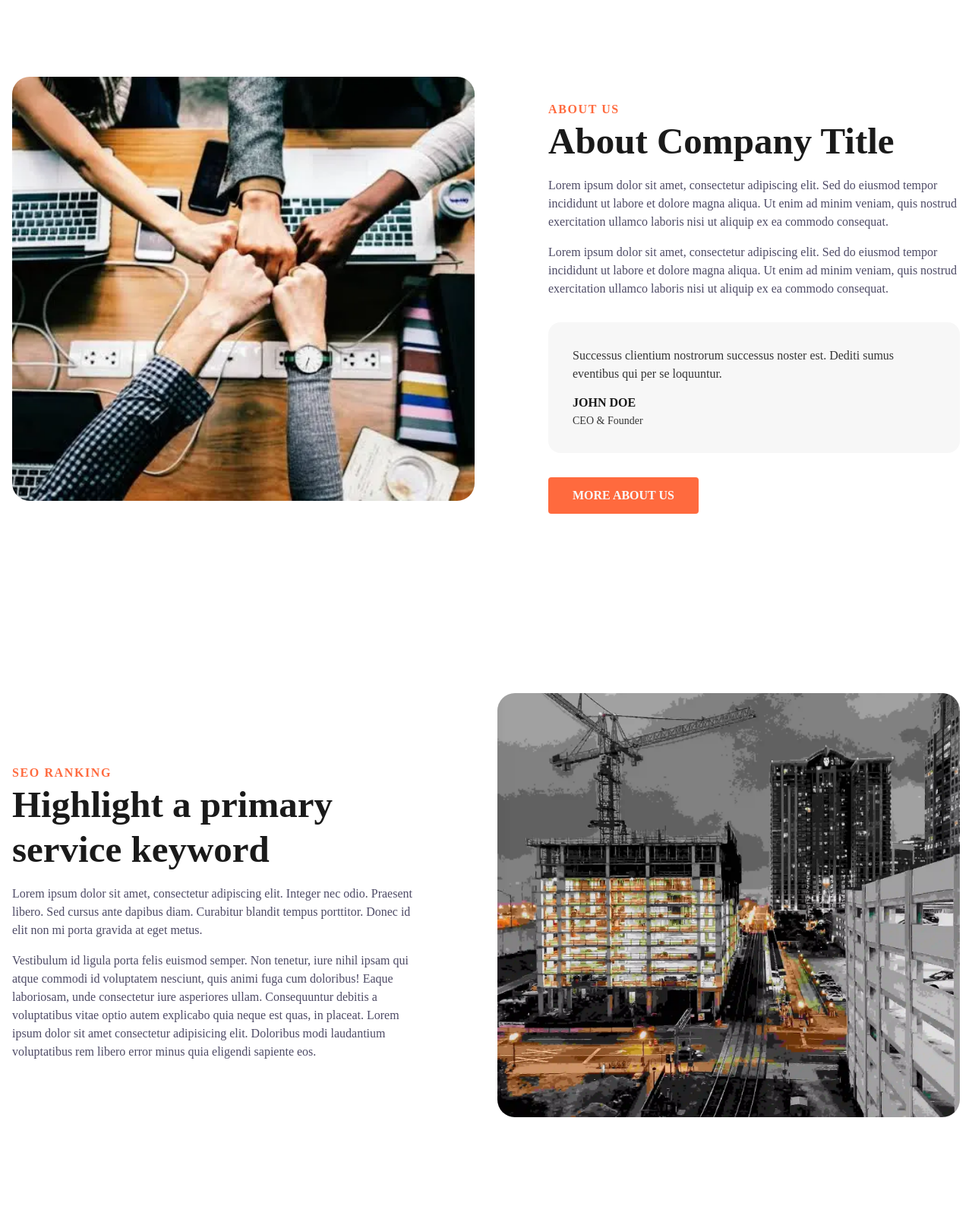
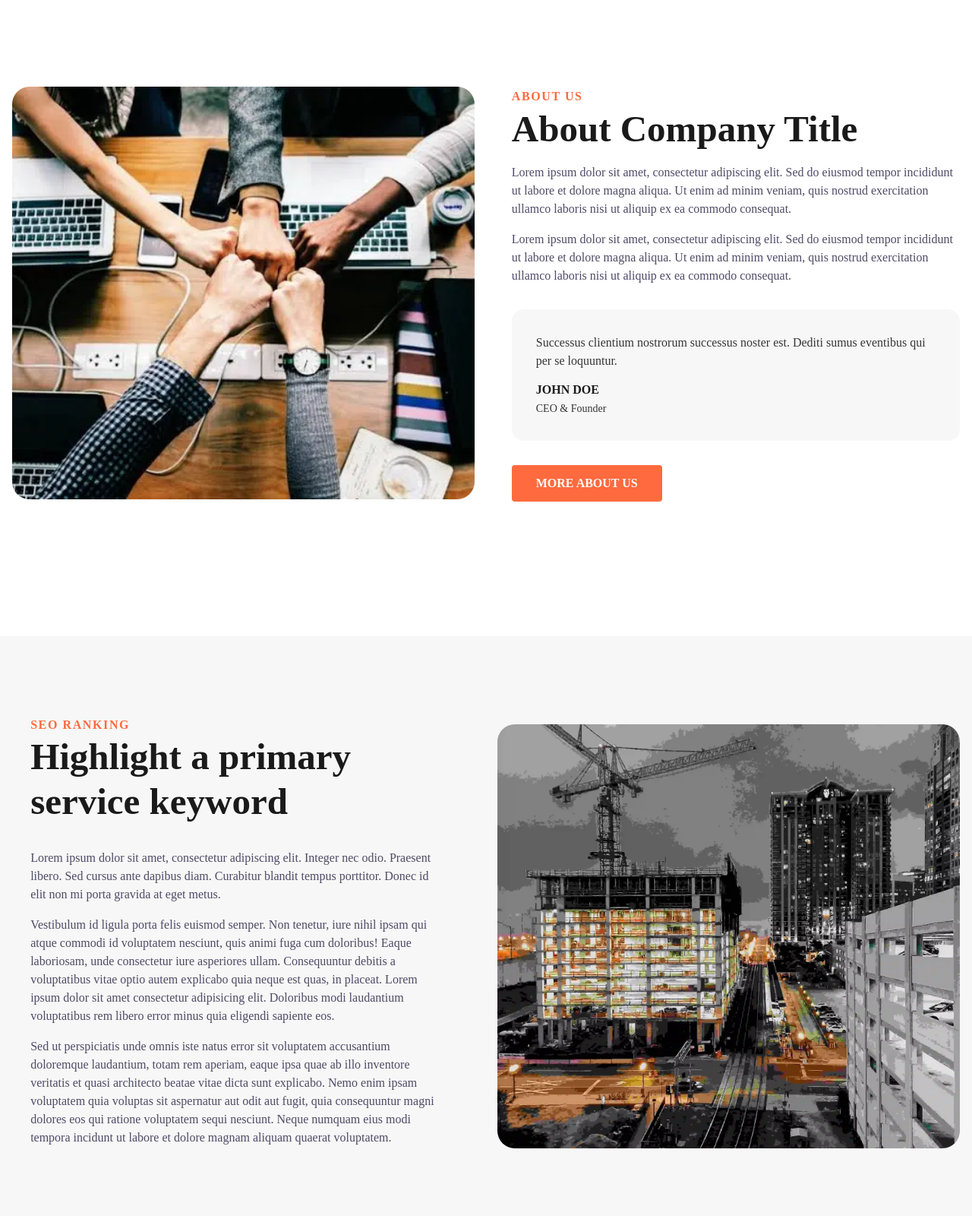
Before and after one commit to cristianvmac/Eleventy-Starter, an Eleventy site: page src/index.html in a window 1280 px wide. Shown: the part 1240-2840 px from the top of the page at 76% size. Built offline with nearby package versions, Linux system fonts and the light colour scheme; Eleventy itself is replaced by a stand-in of ours; files that its build step writes are made by us from their sources.

Commit message:
minor change in index for sbs-r

```diff
--- a/src/assets/css/local.css
+++ b/src/assets/css/local.css
@@ -49,7 +49,7 @@
 
     #sbs .cs-picture1 {
         width: 39.625em;
-        height: 36.3125em;
+        height: 35.3125em;
         top: 0;
         left: 0;
       /*  margin-left: 1rem;*/
@@ -66,8 +66,10 @@
     }
 
     #sbs .cs-right {
-        max-width: 33.875rem;
+        max-width: 39.4375rem;
+        height: 39.75em;
         margin: auto;
+        padding-top: 1rem;
     }
 
     #sbs .cs-topper {
@@ -198,6 +200,7 @@
 @media only screen and (min-width: 0em) {
     #sbs-r {
         padding: var(--sectionPadding);
+        background-color: #f7f7f7;
     }
 
     #sbs-r .cs-container {
@@ -211,7 +214,7 @@
         row-gap: 2.5rem;
     }
 
-    #sbs-r .cs-left {
+    #sbs-r .cs-right {
         font-size: min(2.31vw, 0.7em);
         width: 39.4375em;
         height: 39.75em;
@@ -223,6 +226,7 @@
         display: block;
         position: absolute;
         overflow: hidden;
+        margin-top: 1rem;
     }
 
     #sbs-r .cs-picture img {
@@ -251,7 +255,7 @@
         left: 0;
     }
 
-    #sbs-r .cs-right {
+    #sbs-r .cs-left {
         max-width: 33.875rem;
         margin: auto;
     }
@@ -264,6 +268,7 @@
     #sbs-r .cs-title {
         text-align: left;
         max-width: 50rem;
+        padding-bottom: 1rem;
     }
 
     #sbs-r .cs-text {
@@ -324,7 +329,7 @@
         gap: 3.25rem;
     }
 
-    #sbs-r .cs-left {
+    #sbs-r .cs-right {
         font-size: min(1.2vw, 1em);
         order: 2;
         flex: none;
@@ -372,7 +377,6 @@
         opacity: 0.2;
     }
 }
-
 
 /*-- -------------------------- -->
 <---          Gallery           -->
--- a/src/assets/css/root.css
+++ b/src/assets/css/root.css
@@ -405,8 +405,6 @@ body {
     /* fill: #fff; */
   }
 }
-
-
 
 /* ==========================================================================
    Mobile Navigation — max-width: 1023px (63.9375rem)
@@ -1252,7 +1250,7 @@ body {
 
   #cs-footer {
     background-color: #1a1a1a;
-    padding: 2rem 2rem;
+    padding: clamp(3.75rem, 7.82vw, 6.25rem) 1rem;
   }
 
   #cs-footer .cs-container {
--- a/src/assets/js/nav.js
+++ b/src/assets/js/nav.js
@@ -250,14 +250,11 @@
 	init.eventListeners();
 })();
 
-
-
-
     // faq
     const faqItems = Array.from(document.querySelectorAll('.cs-faq-item'));
         for (const item of faqItems) {
             const onClick = () => {
             item.classList.toggle('active')
         }
-        item.addEventListener('click', onClick)
+        	item.addEventListener('click', onClick)
         }
--- a/src/index.html
+++ b/src/index.html
@@ -126,13 +126,13 @@ tags: "sitemap" # content/content.json will make sure that all pages in content/
 </section>
 
 <!-- ============================================ -->
-<!--                  Side By Side Reverse                -->
+<!--                  Side By Side Reverse        -->
 <!-- ============================================ -->
 
 <section id="sbs-r">
   <div class="cs-container">
     <!-- Left Image Section -->
-    <div class="cs-left">
+    <div class="cs-right">
       <picture class="cs-picture cs-picture1">
           <source media="(max-width: 600px)" srcset="/assets/images/services/sbsreverse.webp">
           <source media="(min-width: 601px)" srcset="/assets/images/services/sbsreverse.webp">
@@ -140,7 +140,7 @@ tags: "sitemap" # content/content.json will make sure that all pages in content/
       </picture>
     </div>
     <!-- Right Content Section-->
-    <div class="cs-right">
+    <div class="cs-left">
       <span class="cs-topper">SEO Ranking</span>
       <h2 class="cs-title">Highlight a primary service keyword</h2>
       <p class="cs-text">
@@ -156,6 +156,12 @@ tags: "sitemap" # content/content.json will make sure that all pages in content/
         quia neque est quas, in placeat. Lorem ipsum dolor sit amet
         consectetur adipisicing elit. Doloribus modi laudantium voluptatibus
         rem libero error minus quia eligendi sapiente eos.
+      </p>
+      <p class="cs-text">
+        Sed ut perspiciatis unde omnis iste natus error sit voluptatem accusantium doloremque laudantium,
+        totam rem aperiam, eaque ipsa quae ab illo inventore veritatis et quasi architecto beatae vitae dicta sunt explicabo.
+        Nemo enim ipsam voluptatem quia voluptas sit aspernatur aut odit aut fugit, quia consequuntur magni dolores eos qui ratione voluptatem sequi nesciunt.
+        Neque  numquam eius modi tempora incidunt ut labore et dolore magnam aliquam quaerat voluptatem.
       </p>
     </div>
   </div>
@@ -237,7 +243,6 @@ tags: "sitemap" # content/content.json will make sure that all pages in content/
 <!-- ============================================ -->
 <!--                   Reviews                    -->
 <!-- ============================================ -->
-
 
 <section id="reviews">
 	<div class="cs-container">
```
Also changed, not shown: src/assets/css/contact.css (+9 -4 lines), src/_includes/sections/footer.html (line endings or trailing spaces).
